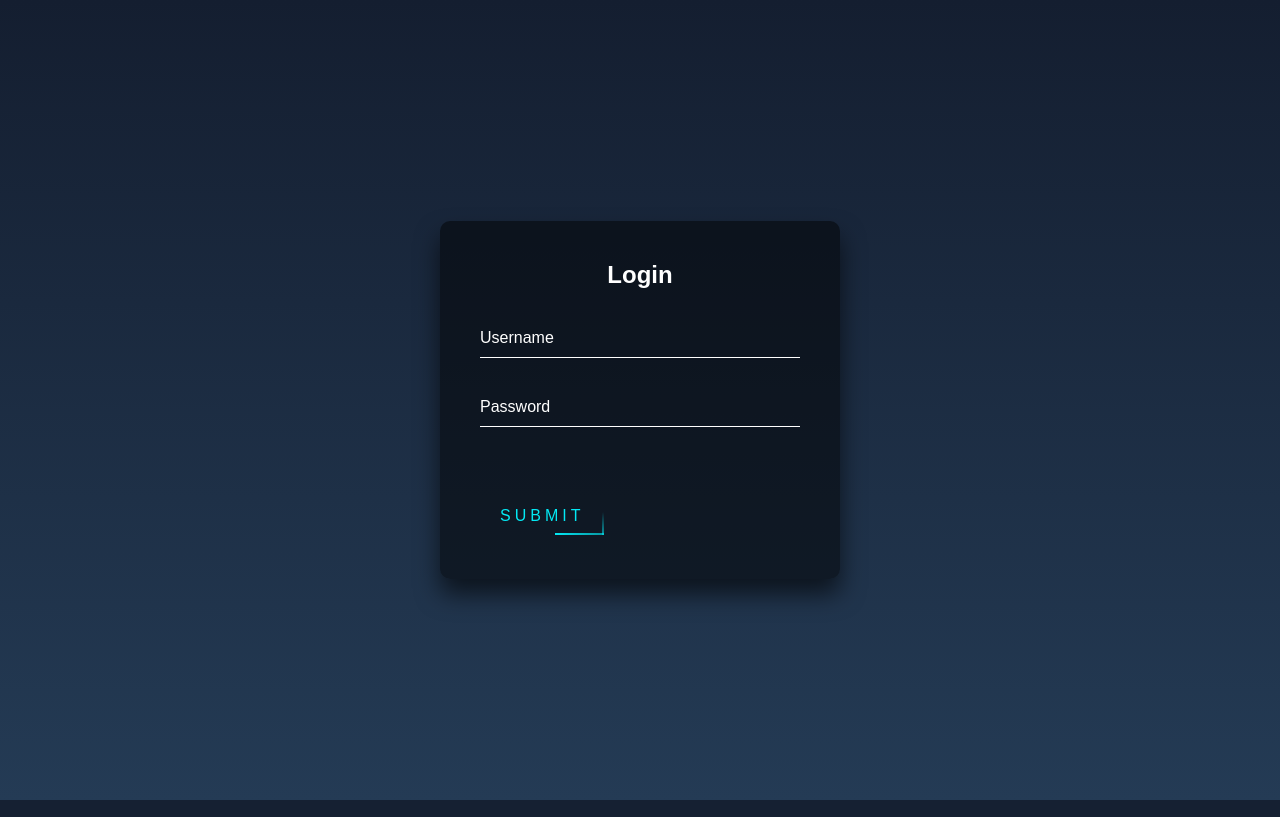
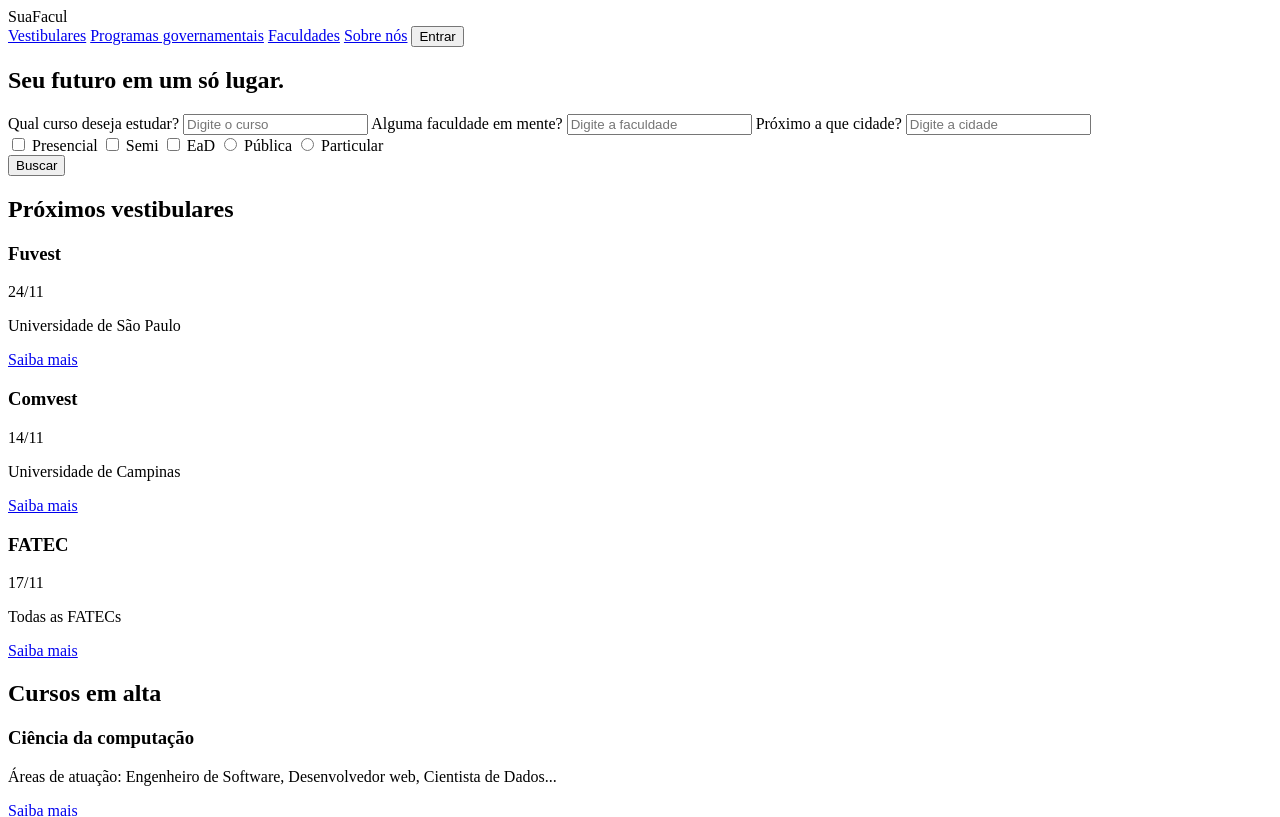
Before and after one commit to D4nntas/SuaFacul, a PHP site: page / in a window 1280 px wide. Shown: the top 817 px of the page. Run offline with PHP 8.4, Linux system fonts and the light colour scheme.

Commit message:
Add files via upload

```diff
--- a/suaFacul/index.php
+++ b/suaFacul/index.php
@@ -1,32 +1,81 @@
 <!DOCTYPE html>
-<html lang="en">
+<html lang="pt-br">
 <head>
     <meta charset="UTF-8">
-    <meta http-equiv="X-UA-Compatible" content="IE=edge">
     <meta name="viewport" content="width=device-width, initial-scale=1.0">
-    <link rel="stylesheet" href="css\estilo.css">
-    <title>Document</title>
+    <title>SuaFacul</title>
+    <link rel="stylesheet" href="style.css">
 </head>
 <body>
-<div class="login-box">
-  <h2>Login</h2>
-  <form>
-    <div class="user-box">
-      <input type="text" name="" required="">
-      <label>Username</label>
-    </div>
-    <div class="user-box">
-      <input type="password" name="" required="">
-      <label>Password</label>
-    </div>
-    <a href="inicial.php">
-      <span></span>
-      <span></span>
-      <span></span>
-      <span></span>
-      Submit
-    </a>
-  </form>
-</div>
+    <header>
+        <div class="navbar">
+            <div class="logo">SuaFacul</div>
+            <nav>
+                <a href="#">Vestibulares</a>
+                <a href="#">Programas governamentais</a>
+                <a href="#">Faculdades</a>
+                <a href="#">Sobre nós</a>
+                <button class="btn-entrar">Entrar</button>
+            </nav>
+        </div>
+    </header>
+    <main>
+        <section class="hero">
+            <h1>Seu futuro em um só lugar.</h1>
+            <div class="container">
+                <label for="curso"> Qual curso deseja estudar?</label>
+                <input type="text" placeholder="Digite o curso">
+                <label for="faculdade"> Alguma faculdade em mente?</label>
+                <input type="text" placeholder="Digite a faculdade">
+                <label for="cidade">Próximo a que cidade?</label>
+                <input type="text" placeholder="Digite a cidade">
+                <div class="filtros">
+                    <label><input type="checkbox"> Presencial</label>
+                    <label><input type="checkbox"> Semi</label>
+                    <label><input type="checkbox"> EaD</label>
+                    <label><input type="radio" name="type"> Pública</label>
+                    <label><input type="radio" name="type"> Particular</label>
+                </div>
+                <button class="btn-buscar">Buscar</button>
+            </div>
+        </section>
+        <section class="vestibulares">
+            <h2>Próximos vestibulares</h2>
+            <div class="vestibulares-lista">
+                <div class="vestibular">
+                    <h3>Fuvest</h3>
+                    <p>24/11</p>
+                    <p>Universidade de São Paulo</p>
+                    <a href="#">Saiba mais</a>
+                </div>
+                <div class="vestibular">
+                    <h3>Comvest</h3>
+                    <p>14/11</p>
+                    <p>Universidade de Campinas</p>
+                    <a href="#">Saiba mais</a>
+                </div>
+                <div class="vestibular">
+                    <h3>FATEC</h3>
+                    <p>17/11</p>
+                    <p>Todas as FATECs</p>
+                    <a href="#">Saiba mais</a>
+                </div>
+            </div>
+        </section>
+        <section class="featured-courses">
+            <h2>Cursos em alta</h2>
+            <div class="course">
+                <h3>Ciência da computação</h3>
+                <p>Áreas de atuação: Engenheiro de Software, Desenvolvedor web, Cientista de Dados...</p>
+                <a href="#">Saiba mais</a>
+            </div>
+            <div class="course-image">
+                <img src="path-to-image.jpg" alt="Imagem de Ciência da computação">
+            </div>
+        </section>
+        <section class="discover-more">
+            <button class="btn-discover">Descobrir mais cursos</button>
+        </section>
+    </main>
 </body>
 </html>
```
